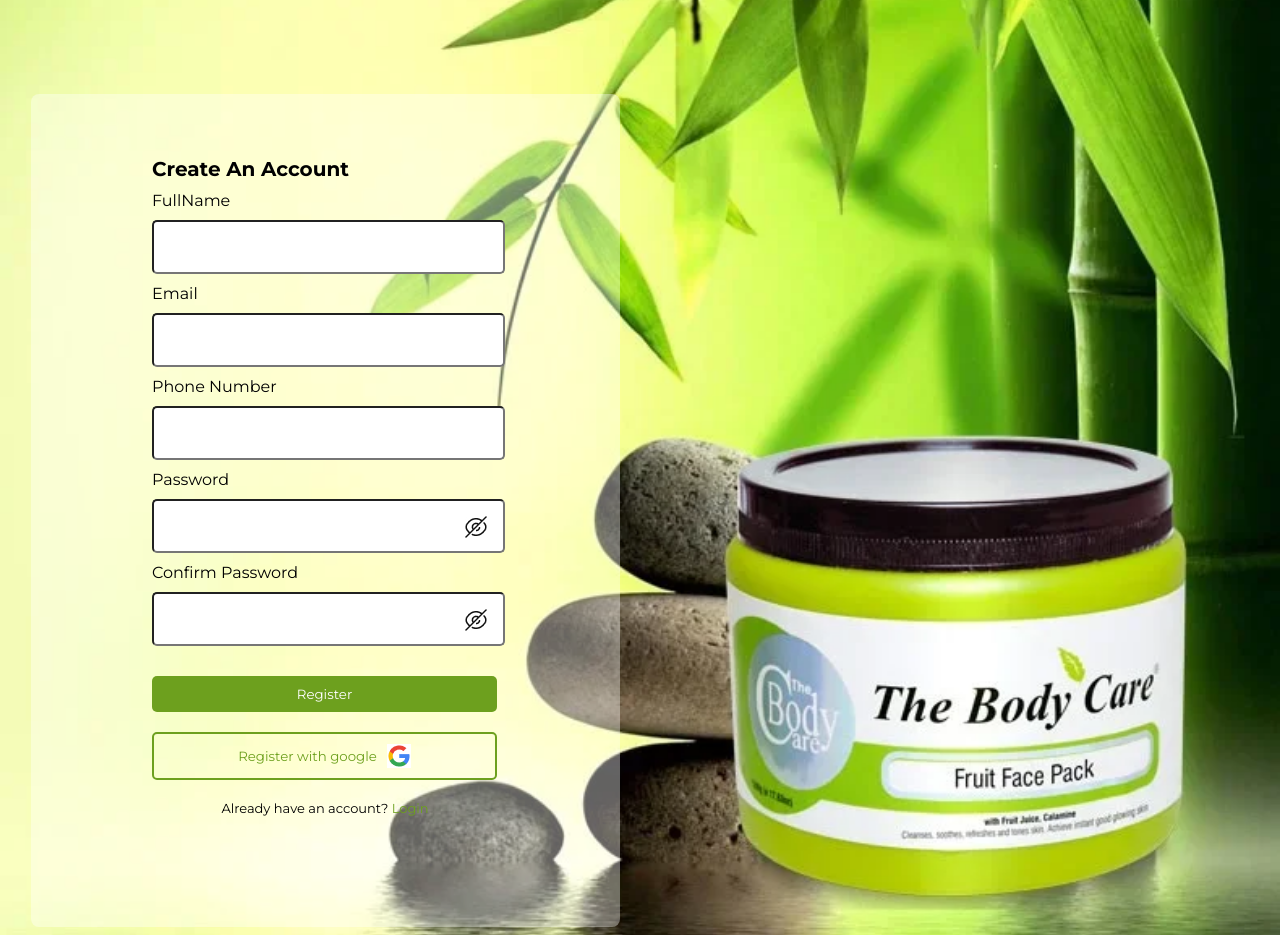
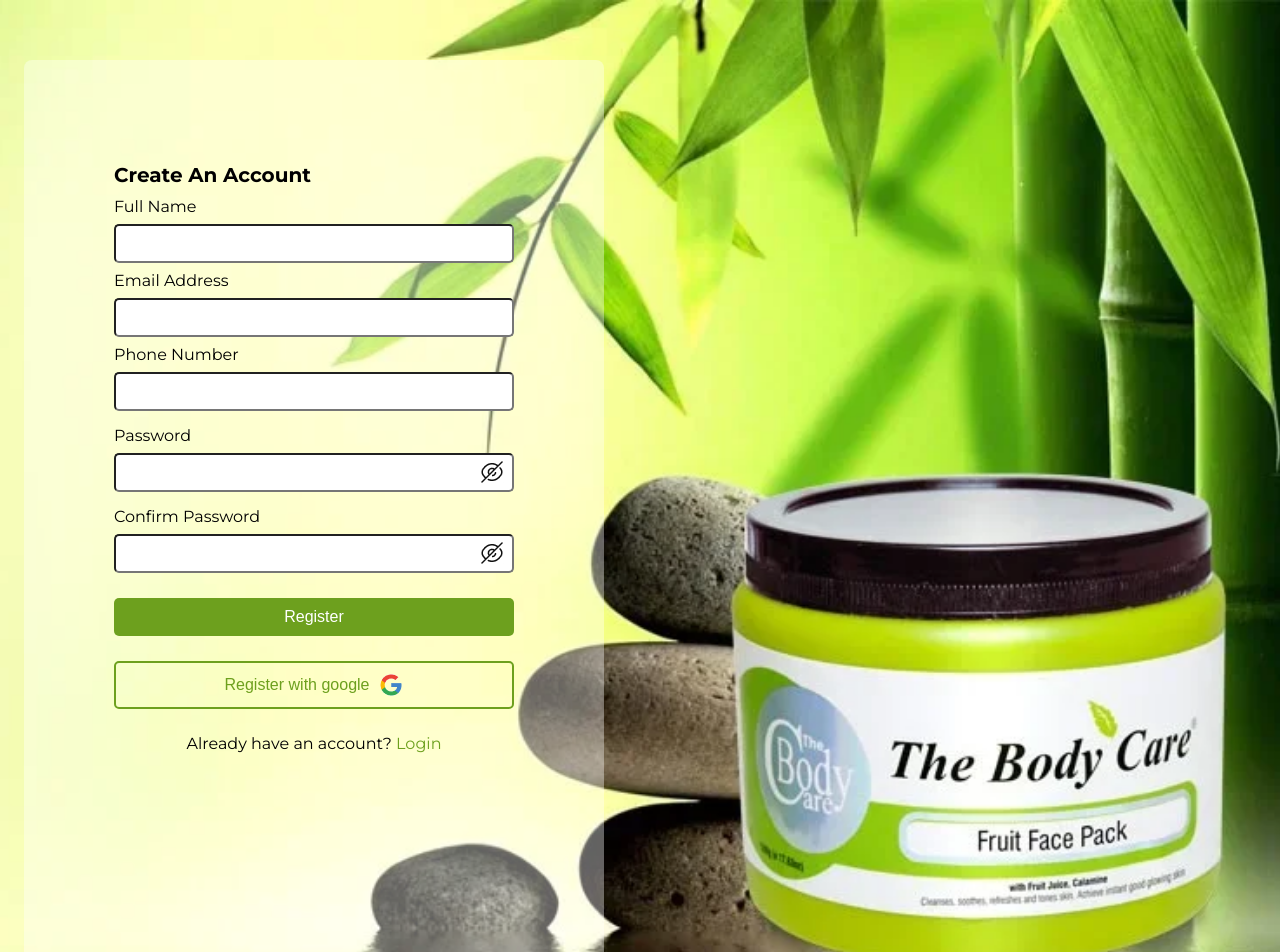
Before and after one commit to Kenchi97/CreamyKen, a plain HTML site: page index.html in a window 1280 px wide. Shown: the top 952 px of the page. Drawn offline with Linux system fonts and the light colour scheme.

Commit message:
first commit

```diff
--- a/index.html
+++ b/index.html
@@ -4,19 +4,19 @@
     <meta http-equiv="content-type" content="text/html; charset=UTF-8">
     <meta charset="UTF-8">
     <meta name="viewport" content="width=device-width, initial-scale=1.0">
-    <title>Kennyfacials</title>
+    <title>Kenchifacials</title>
     <link rel="shortcut icon" href="IMAGE/home.jpg">
     <link rel="stylesheet" href="style.css">
 </head>
 <body>
-    <div class="form">
+    <div class="form-content">
         <form action="">
             <h1>Create An Account</h1>
 
-            <label for="fullname">FullName</label>
+            <label for="fullname">Full Name</label>
             <input type="text" id="fullname">
 
-            <label for="email">Email</label>
+            <label for="email">Email Address</label>
             <input type="email" id="email">
 
             <label for="phonenumber">Phone Number</label>
@@ -37,8 +37,8 @@
 
             <button class="input">Register</button>
 
-            <button>Register with google <img class="img"  src="IMAGE/google.jpg" alt=""></button>
-            <p>Already have an account? <a href="#">Login</a></p>
+            <button>Register with google <img id="IMAGE" src="IMAGE/google.jpg" alt=""></button>
+            <p>Already have an account? <a href="#"> Login</a> </p>
         </form>
     </div>
 </body>
--- a/style.css
+++ b/style.css
@@ -10,14 +10,104 @@ body{
     box-sizing: border-box;
     display: block;
 }
-.form{
+.form-content{
     background: rgba(255, 255, 255, 0.38);
+    display: block;
     border-radius: 8px;
-    width: 589px;
-    height: 833px;
-    margin-top: 70px;
-    margin-left: 23px;
+    margin-top: 60px;
+    margin-left: 16px;
+    width: 400px;
+    height: 767px;
+    padding: 90px;
 }
+label{
+    display: block;
+    margin-bottom: 8px;
+    margin-top: 8px;
+}
+input{
+    width: 100%;
+    padding: 10px;
+    box-sizing: border-box;
+    border-radius: 5px;
+
+}
+.pass{
+    position: relative;
+    margin-top: 15px;
+}
+.pass>img{
+    position: absolute;
+    right: 10px;
+    bottom: 0.5em;
+}
+button{
+    background-color: transparent;
+    color: #6DA01E;
+    font-size: 16px;
+    display: flex;
+    align-items: center;
+    column-gap: 10px;
+    justify-content: center;
+    padding: 10px;
+    margin-top: 25px;
+    margin-bottom: 25px;
+    border: 2px solid #6DA01E;
+    border-radius: 5px;
+    width: 100%;
+}
+#IMAGE{
+    mix-blend-mode: darken;
+    cursor: progress;
+}
+
+a{
+    text-decoration: none;
+    color: #6DA01E;
+    font-size: 16px;
+}
+.input{
+    border: none;
+    border-radius: 5px;
+    background-color: #6DA01E;
+    color: white;
+    font-size: 16px;
+}
+p{
+    text-align: center;
+    font-size: 16px;
+}
+h1{
+    margin-bottom: 10px;
+    font-size: 20px;
+}
+/* Mobile styles for screens up to 767px width*/
+@media screen and (max-width: 767px) {
+    .form-content{
+        width: 400px;
+        height: 600px;
+        margin-top: 20px;
+        margin-left: 20px;
+        padding-top: 40px;
+    }
+}
+/* Mobile styles for screens up to 480px width*/
+@media screen and (max-width: 480px) {
+    .form-content{
+        width: 75%;
+        height: 30%;
+        margin-left: 20px;
+        margin-top: 10px;
+        padding: 40px;
+
+    }
+}
+
+
+
+
+
+/*
 form{
     width: 346px;
     height: 694px;
@@ -77,7 +167,7 @@ a{
     display: inline-block;
 }
 
-@media only screen and (max-width: 480px) {
+@media only screen and (min-width: 320px) and (max-width:480px) {
     .form{
         background: rgba(255, 255, 255, 0.8);
         border-radius: 8px;
@@ -93,4 +183,4 @@ a{
         margin-left: 30px;
         padding-top: 30px;
     }
-}
+}*/
```
Also changed, not shown: 1 other file.
